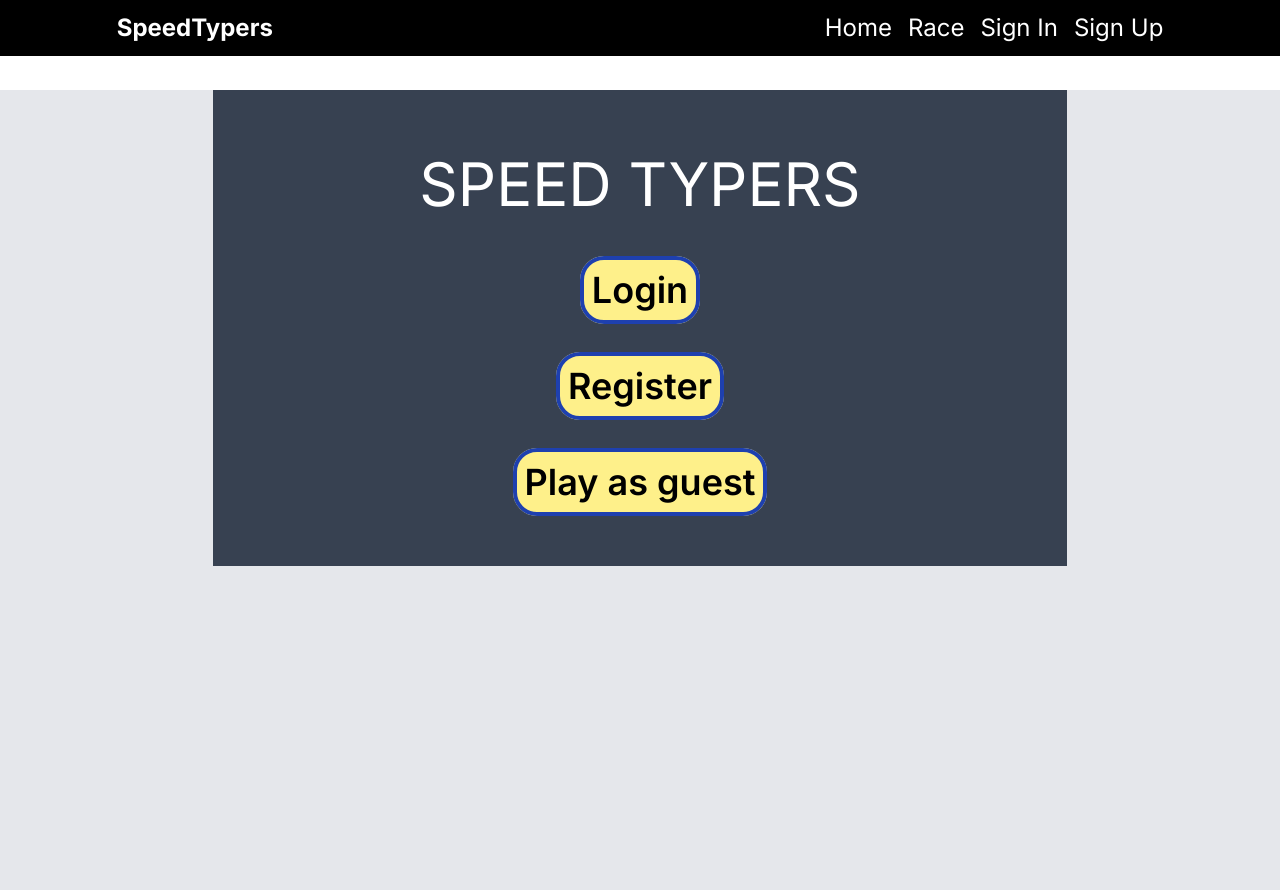
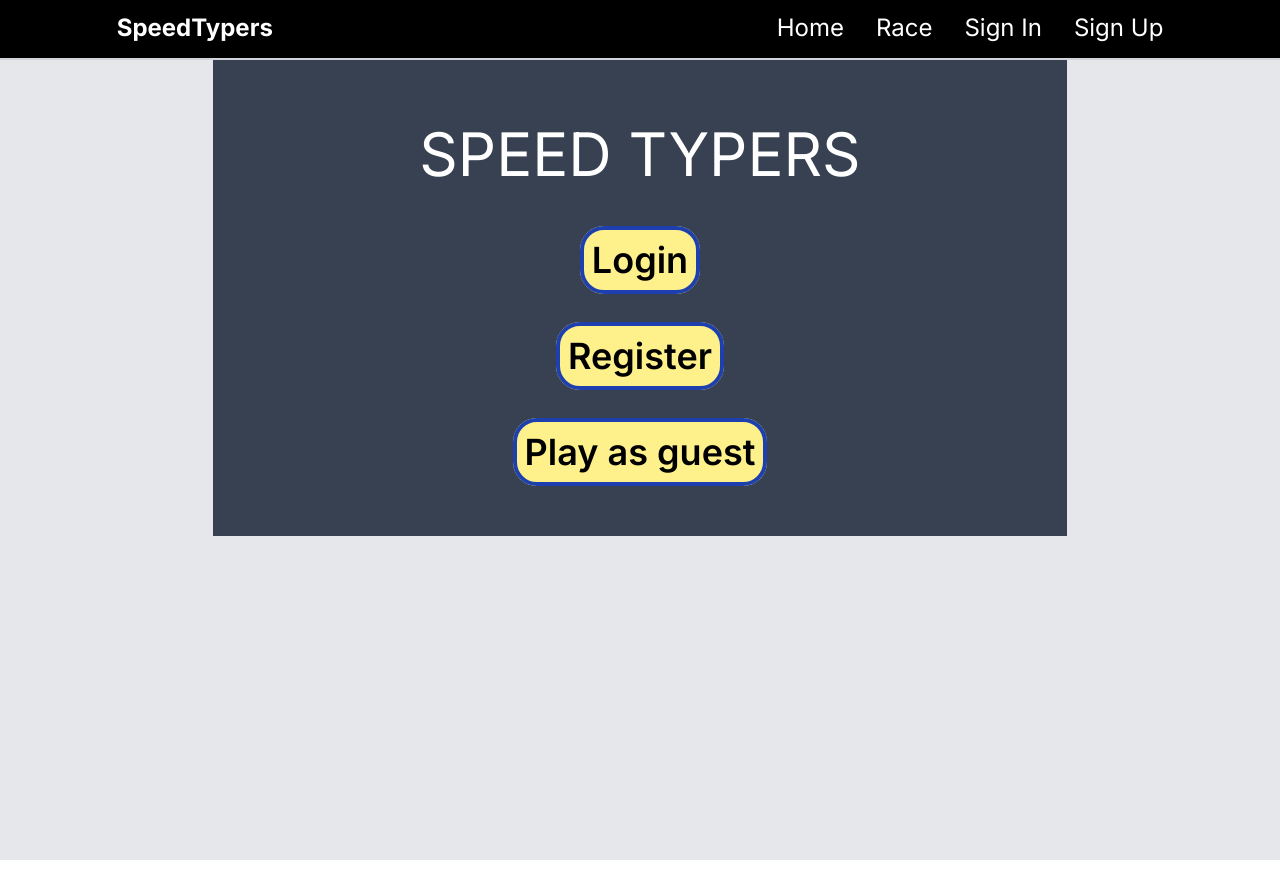
Before and after one commit to MarshPeter/speed-typers-next, a Next.js app: page / in a window 1280 px wide. After the commit the page ends 860 px from the top, so only its background shows below. Built offline with nearby package versions, Linux system fonts and the light colour scheme; no server answers.

Commit message:
cleaned up header

```diff
--- a/src/components/Header.tsx
+++ b/src/components/Header.tsx
@@ -1,36 +1,51 @@
 import Link from "next/link";
-import { SignedIn, SignedOut } from "@clerk/nextjs";
-import { useEffect, useState } from "react";
+import { SignedIn, SignedOut, UserButton } from "@clerk/nextjs";
 
 export default function Header() {
-    // const [loggedIn, setLoggedIn] = useState(false);
-
-    // useEffect(() => {
-    //     const loggedInLocally = localStorage.getItem("username");
-
-    //     if (loggedInLocally) {
-    //         setLoggedIn(true);
-    //     } else {
-    //         setLoggedIn(false);
-    //     }
-    // }, []);
-
     return (
-        <header className="flex justify-center bg-black p-3 mb-8 text-2xl text-white border-b-2 border-white">
+        <header className="flex justify-center bg-black p-3 text-2xl text-white border-b-2 border-gray-300">
             <div className="w-10/12 flex justify-between">
                 <div>
-                    <p className="font-bold">SpeedTypers</p>
+                    <Link href="/" className="font-bold">
+                        SpeedTypers
+                    </Link>
                 </div>
                 <div>
-                    <nav className="flex gap-4">
-                        <Link href="/">Home</Link>
-                        <Link href="/prompt">Race</Link>
+                    <nav className="flex gap-8">
+                        <Link
+                            className="border-b-2 border-black hover:border-gray-600"
+                            href="/"
+                        >
+                            Home
+                        </Link>
+                        <Link
+                            className="border-b-2 border-black hover:border-gray-600"
+                            href="/prompter"
+                        >
+                            Race
+                        </Link>
                         <SignedOut>
-                            <Link href="/sign-in">Sign In</Link>
-                            <Link href="/sign-up">Sign Up</Link>
+                            <Link
+                                className="border-b-2 border-black hover:border-gray-600"
+                                href="/sign-in"
+                            >
+                                Sign In
+                            </Link>
+                            <Link
+                                className="border-b-2 border-black hover:border-gray-600"
+                                href="/sign-up"
+                            >
+                                Sign Up
+                            </Link>
                         </SignedOut>
                         <SignedIn>
-                            <Link href="/profile">Profile</Link>
+                            <Link
+                                className="border-b-2 border-black hover:border-gray-600"
+                                href="/profile"
+                            >
+                                Profile
+                            </Link>
+                            <UserButton></UserButton>
                         </SignedIn>
                     </nav>
                 </div>
```
